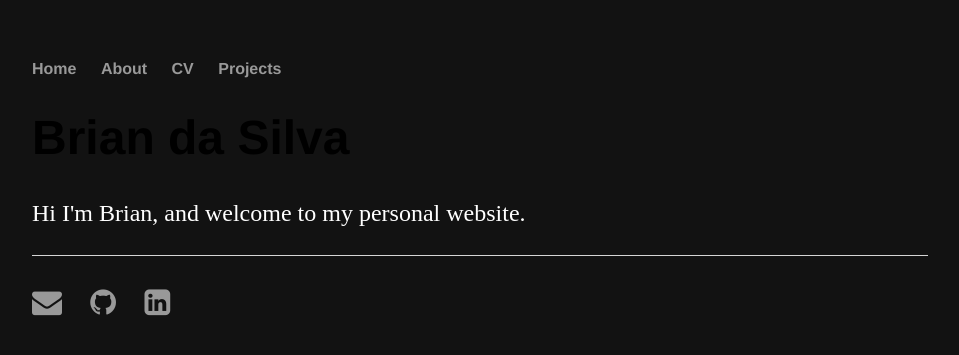
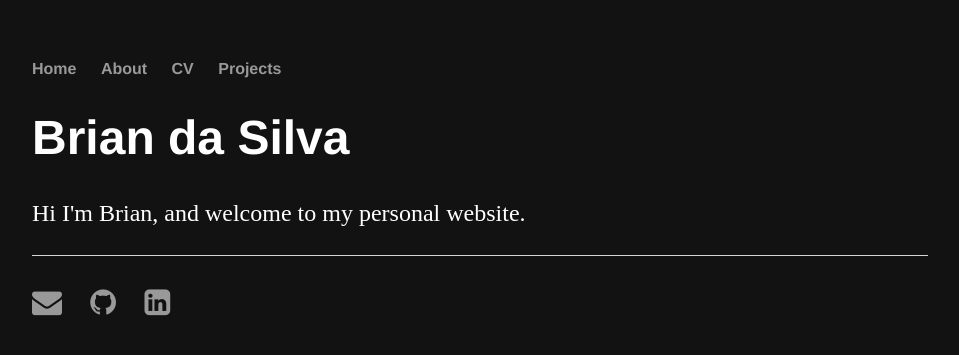
Before and after one commit to br1317/br1317.github.io, a Jekyll site: the page built from index.html, in a window 1280 px wide. Shown: the top 355 px of the page, without its empty margins (160-1119 px from the left). Built offline with Jekyll 4.4.1, drawn with Linux system fonts in a browser that asks for light colours.

Commit message:
Update main.css

```diff
--- a/css/main.css
+++ b/css/main.css
@@ -27,6 +27,7 @@ a:hover {
 h1 {
     font-size: 3em;
     font-family:'Helvetica', 'Arial', 'Sans-Serif';
+    color: white
 }
 p {
     font-size: 1.5em;
```
